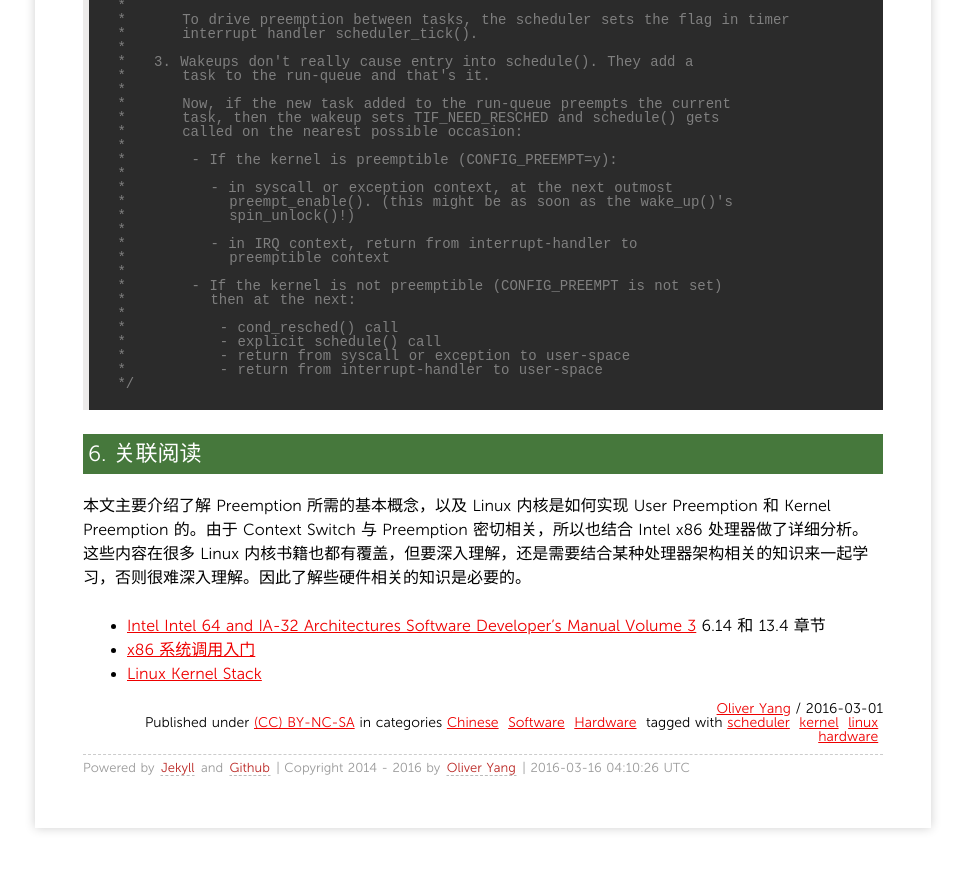
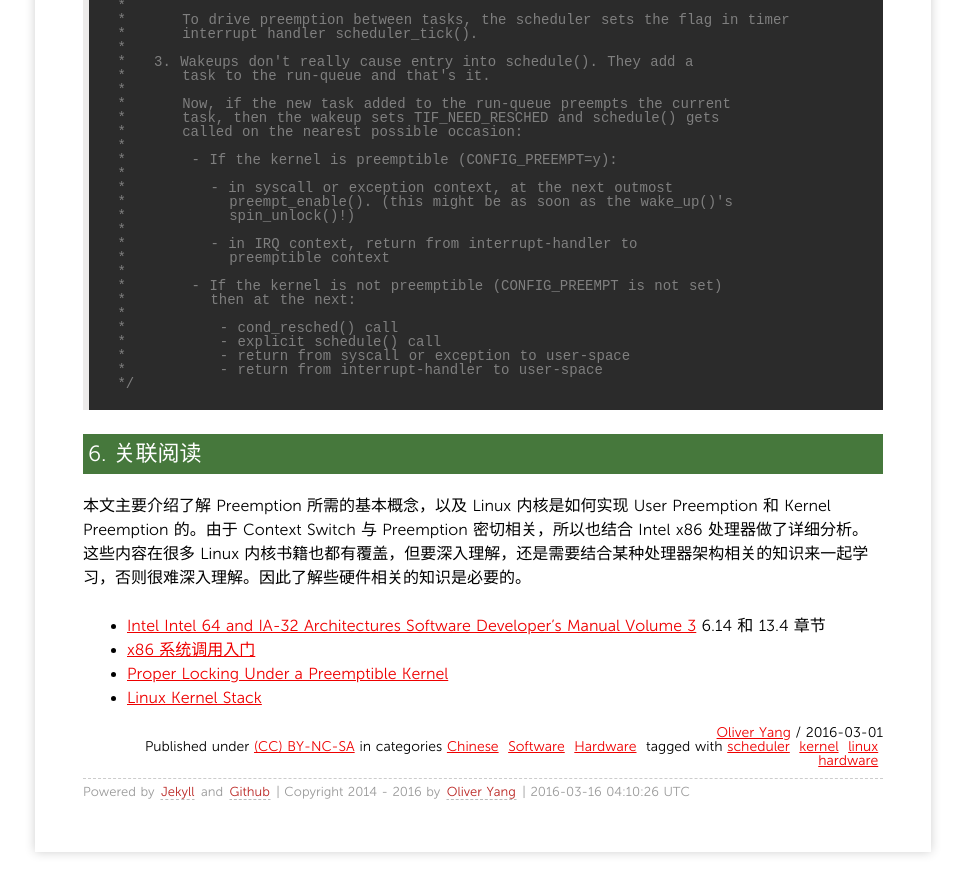
Before and after one commit to yangoliver/yangoliver.github.io, a Jekyll site: the page built from _posts/2016/2016-03-01-linux-scheduler-1.md, in a window 1280 px wide and 900 px high, scrolled down 9173 px. Shown: the top 894 px of the window, without its empty margins (157-1122 px from the left). Built offline with Jekyll 4.4.1, drawn with Linux system fonts in a browser that asks for light colours; comment, search, counter and statistics services are not loaded.

Commit message:
updated: add reference docs

```diff
--- a/_posts/2016/2016-03-01-linux-scheduler-1.md
+++ b/_posts/2016/2016-03-01-linux-scheduler-1.md
@@ -350,4 +350,5 @@ Linux 内核源码 `schedule` 的注释写的非常精炼，所以就不啰嗦
 
 * [Intel Intel 64 and IA-32 Architectures Software Developer's Manual Volume 3](http://www.intel.com/content/www/us/en/processors/architectures-software-developer-manuals.html) 6.14 和 13.4 章节
 * [x86 系统调用入门](http://blog.csdn.net/yayong/article/details/416477)
+* [Proper Locking Under a Preemptible Kernel](https://github.com/torvalds/linux/blob/v3.19/Documentation/preempt-locking.txt)
 * [Linux Kernel Stack](https://github.com/torvalds/linux/blob/v3.19/Documentation/x86/x86_64/kernel-stacks)
```
Also changed, not shown: _posts/2016/2016-03-12-linux-scheduler-2.md (+1 -0 lines).
